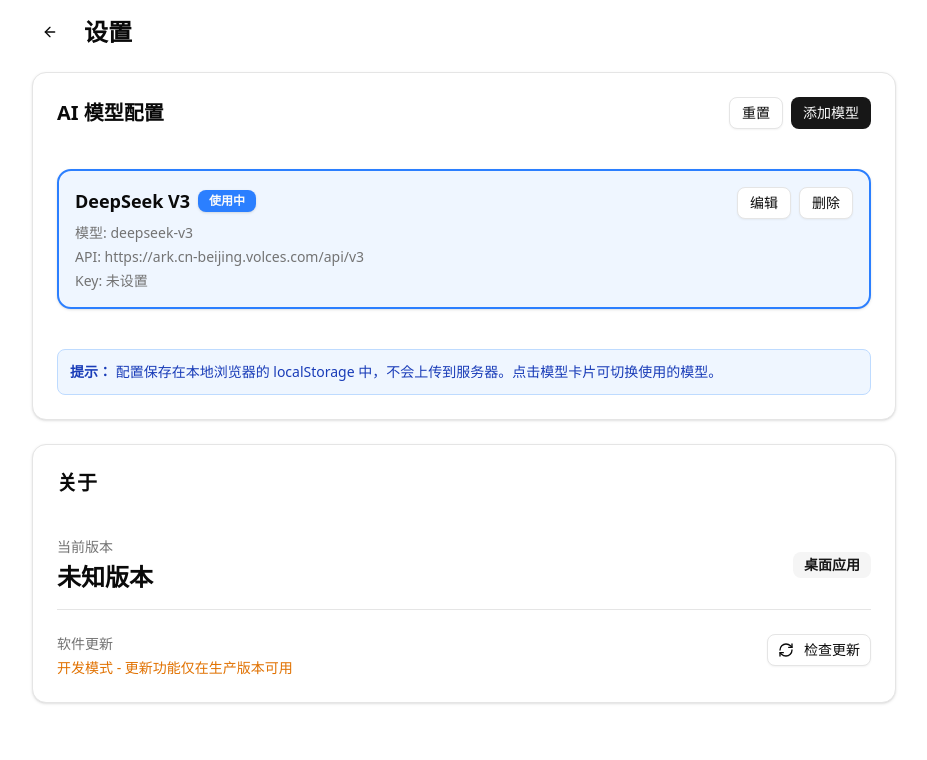
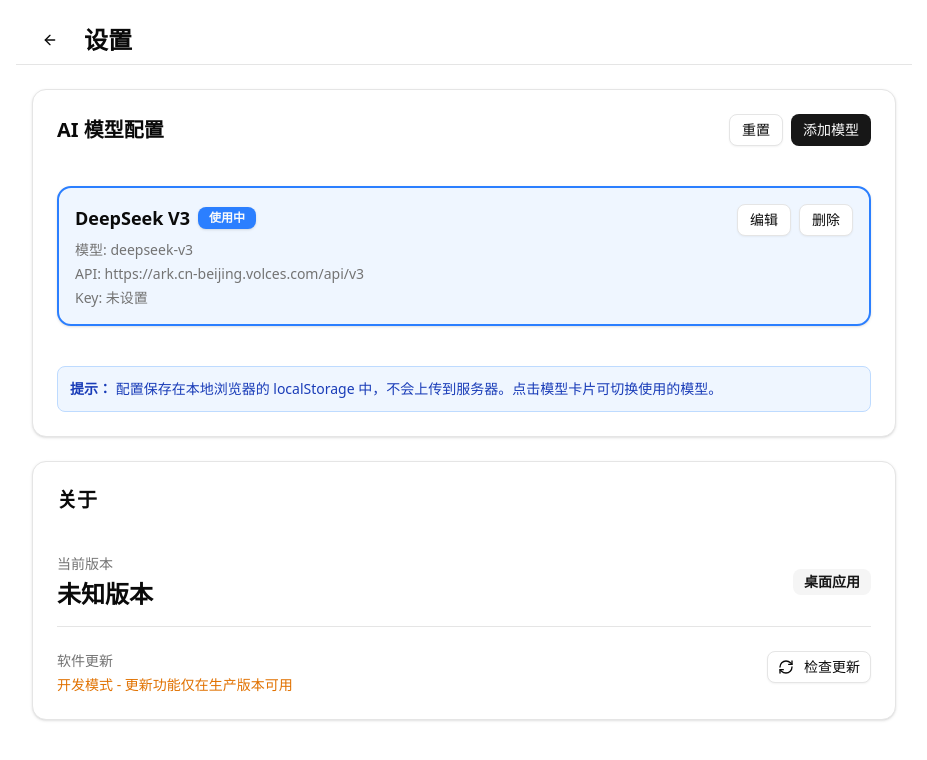
Before and after one commit to sunven/fanyifanyi, a React app: page / in a window 1280 px wide. Both pictures are taken after a click on the button "AI 配置". Shown: the top 760 px of the page, without its empty margins (176-1103 px from the left). Built offline with nearby package versions, Linux system fonts and the light colour scheme; the HTML template or start-up script is replaced by a standard one.

Commit message:
feat: make settings page header sticky on scroll
Add sticky positioning to the settings page header so the back button
and title remain visible when scrolling through AI model configurations.

```diff
--- a/src/pages/Settings.tsx
+++ b/src/pages/Settings.tsx
@@ -152,7 +152,7 @@
 
   return (
     <div className="p-4 max-w-4xl mx-auto">
-      <div className="flex items-center justify-between mb-6">
+      <div className="sticky top-0 z-10 bg-background flex items-center justify-between mb-6 py-2 -mx-4 px-4 border-b">
         <div className="flex items-center gap-2">
           {onBack && (
             <Button
```
